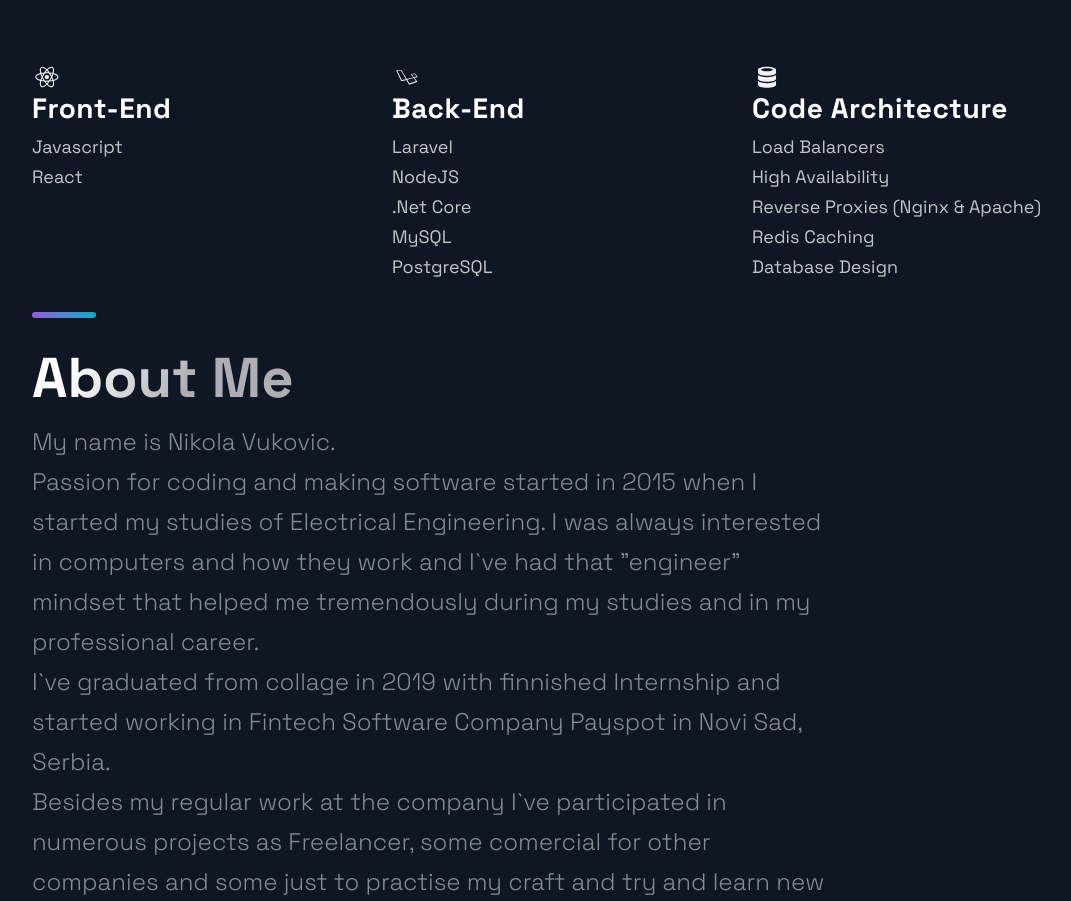
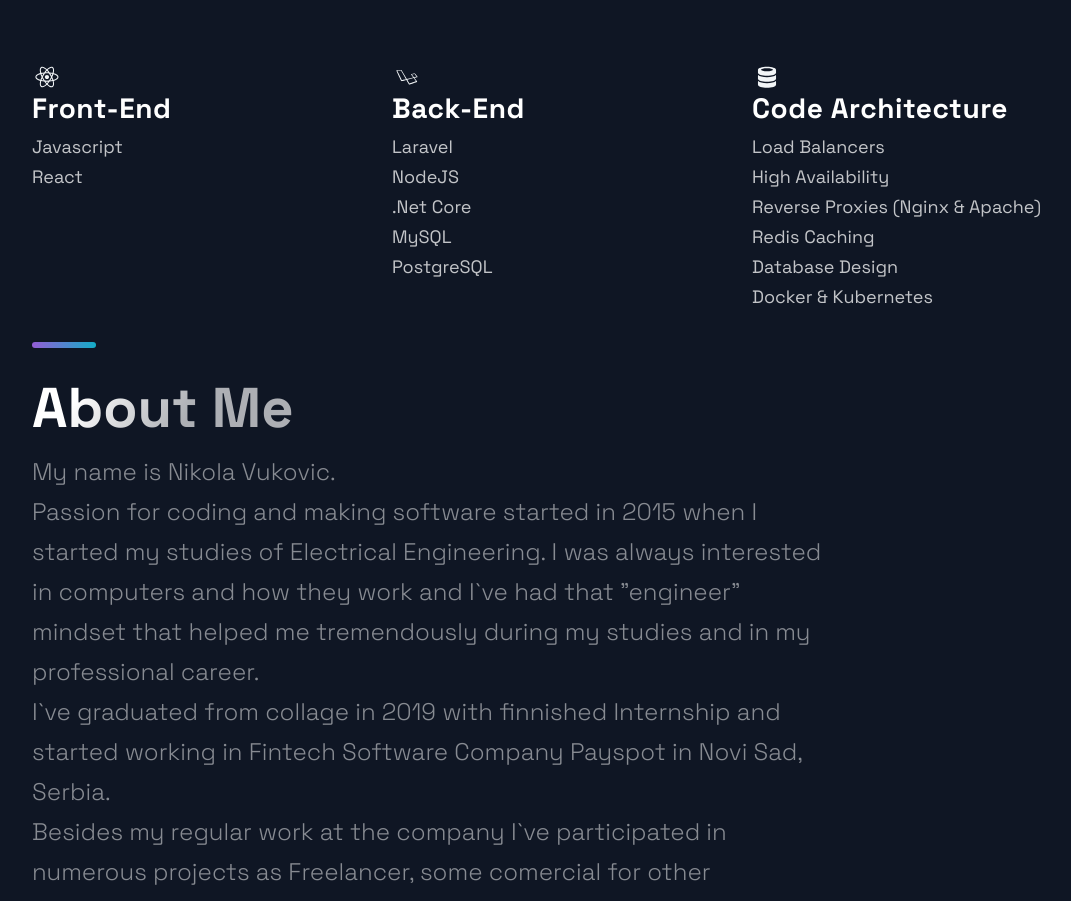
Before and after one commit to nikolafreey/portfolio-website, a Next.js app: page / in a window 1280 px wide. Shown: the part 3060-3961 px from the top of the page, without its empty margins (88-1159 px from the left). Built offline with nearby package versions, Linux system fonts and the light colour scheme.

Commit message:
Added Docker and Kubernetes to technologies

```diff
--- a/src/components/Technologies/Technologies.js
+++ b/src/components/Technologies/Technologies.js
@@ -66,6 +66,8 @@
             <br /> Redis Caching
             <br />
             Database Design
+            <br />
+            Docker & Kubernetes
           </ListParagraph>
         </ListContainer>
       </ListItem>
```
